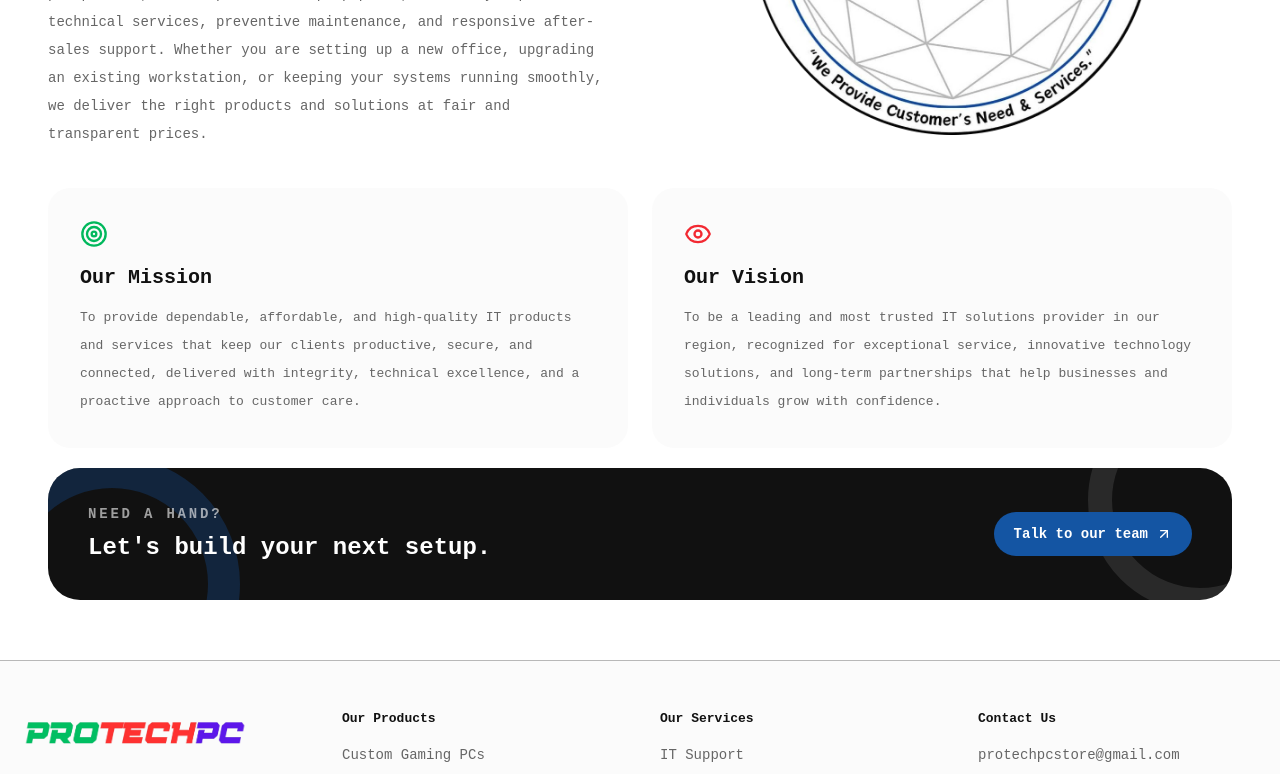
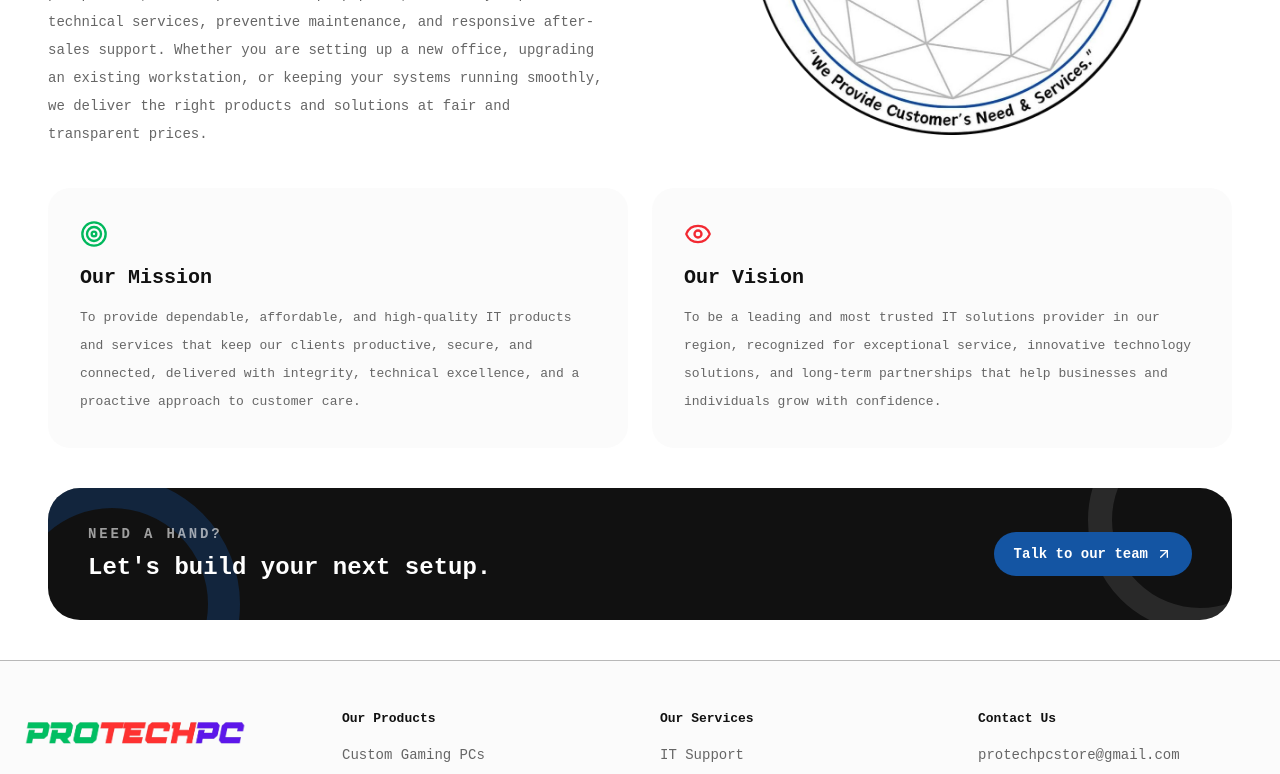
Before and after one commit to rastynkhen18/protechpc, a Next.js app: page /about in a window 1280 px wide. Shown: the part 399-1173 px from the top of the page. Built offline with nearby package versions, Linux system fonts and the light colour scheme.

Commit message:
fix: call to action inside max-w-7xl

```diff
--- a/app/about/page.tsx
+++ b/app/about/page.tsx
@@ -42,7 +42,7 @@ export default function AboutPage() {
           </div>
         </div>
 
-        <div className="mt-10 grid gap-6 sm:grid-cols-2">
+        <div className="my-10 grid gap-6 sm:grid-cols-2">
           <article className="rounded-3xl bg-muted/30 p-8">
             <Target className="size-7 text-accent" />
             <h2 className="mt-4 text-xl font-semibold">Our Mission</h2>
@@ -62,8 +62,8 @@ export default function AboutPage() {
             </p>
           </article>
         </div>
+        <CallToAction />
       </div>
-      <CallToAction />
     </section>
   );
 }
--- a/app/page.tsx
+++ b/app/page.tsx
@@ -599,9 +599,9 @@ export default function Home() {
               </div>
             </div>
           </FadeInOnView>
+          <CallToAction />
         </div>
       </section>
-      <CallToAction />
     </>
   );
 }
--- a/components/cta.tsx
+++ b/components/cta.tsx
@@ -4,7 +4,6 @@ import { ArrowUpRight } from "lucide-react";
 
 export default function cta() {
     return (
-        <section className="mx-auto max-w-7xl my-5 sm:px-10 lg:px-12">
         <div className="relative flex flex-col items-start justify-between gap-6 overflow-hidden rounded-[2rem] bg-foreground px-7 py-9 text-background sm:flex-row sm:items-center sm:px-10">
             <div
                 aria-hidden="true"
@@ -28,6 +27,5 @@ export default function cta() {
                 <ArrowUpRight className="size-4" aria-hidden="true" />
             </Link>
         </div>
-        </section>
     )
 }
```
Lines whose indentation alone changed are shown as unchanged.
